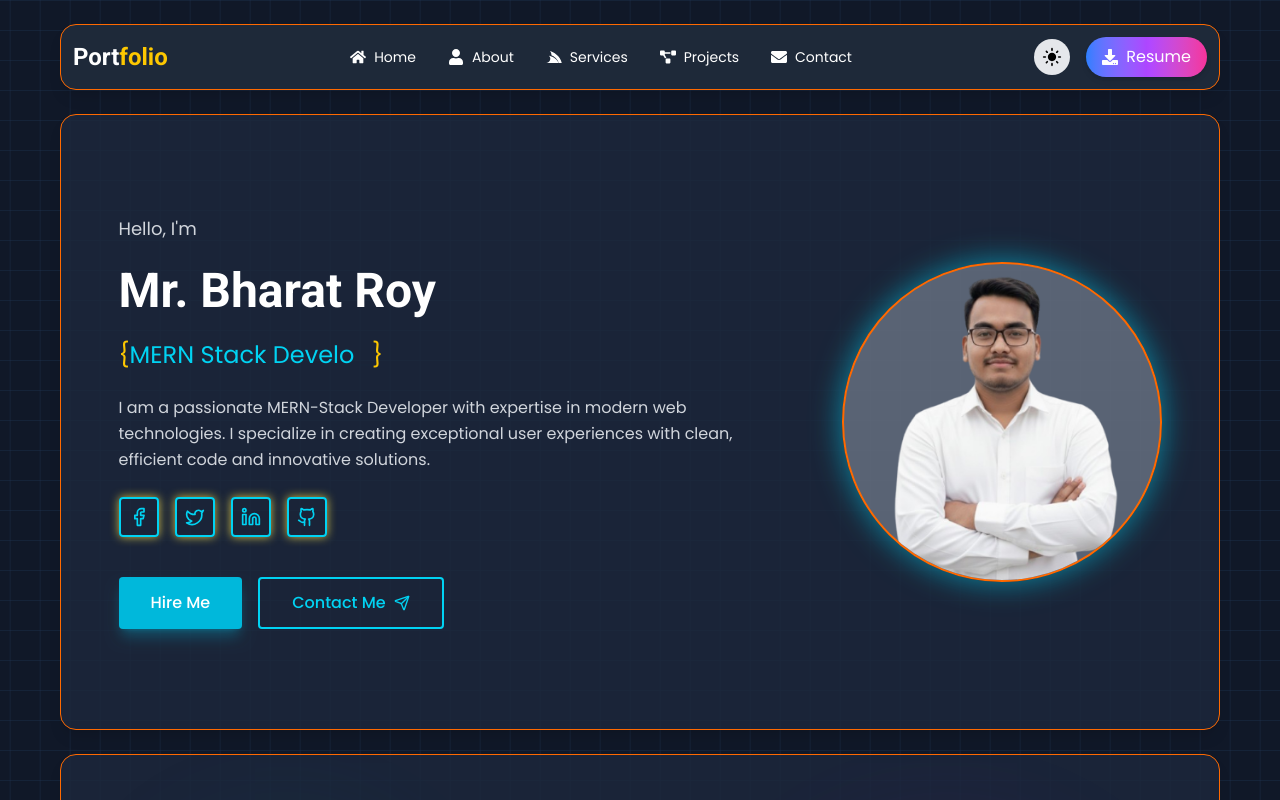
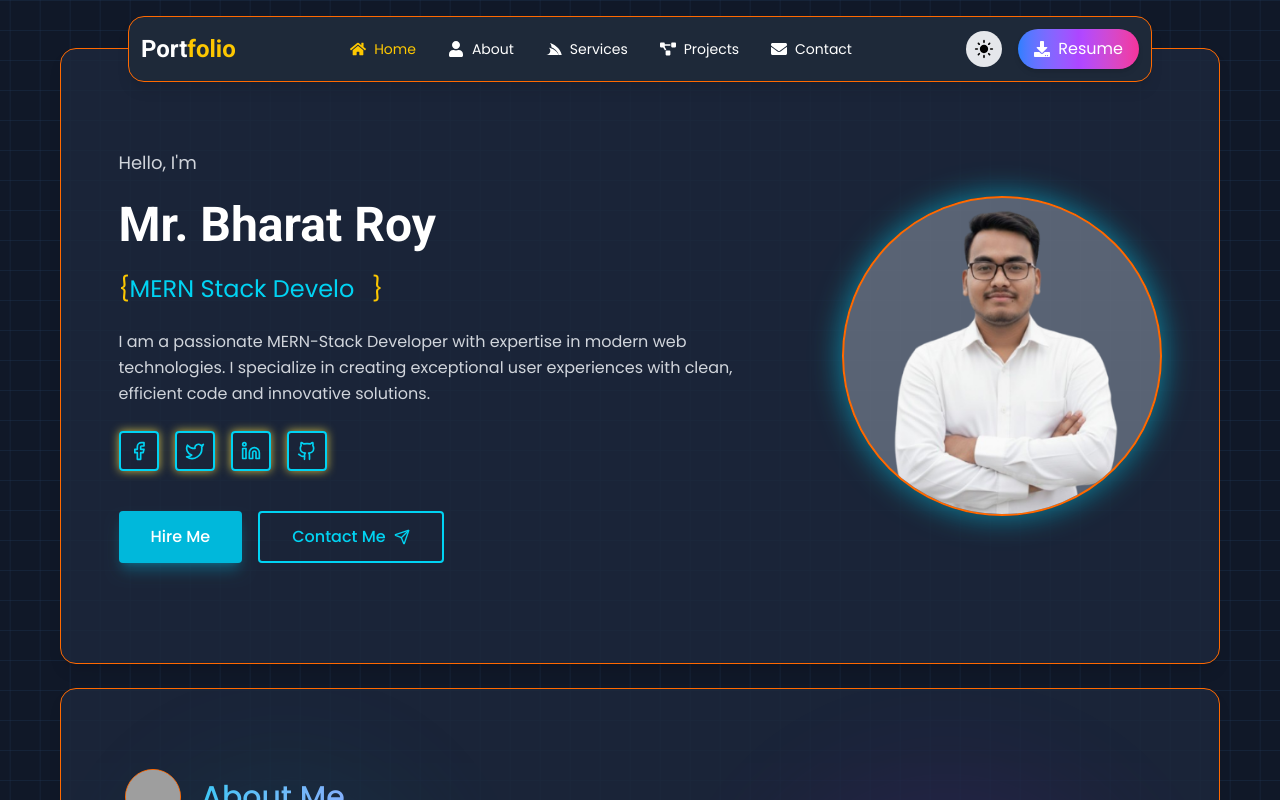
Before and after one commit to bharatroy4D/bharat-dev, a React (Vite) app: page / in a window 1280 px wide. Shown: the top 800 px of the page. Built offline with nearby package versions, Linux system fonts and the light colour scheme; grey boxes are pictures that could not be loaded.

Commit message:
Navbar of possition is fixed

```diff
--- a/src/Components/navbar/Navbar.jsx
+++ b/src/Components/navbar/Navbar.jsx
@@ -1,4 +1,4 @@
-import React, { useState } from "react";
+import React, { useState, useEffect } from "react";
 import {
   FaHome,
   FaUser,
@@ -22,6 +22,7 @@ const Navbar = () => {
 
   const [dark, setDark] = useState(true);
   const [isOpen, setIsOpen] = useState(false);
+  const [activeSection, setActiveSection] = useState("#banner");
 
   // 🌙 Toggle Dark/Light Mode
   const handleToggle = () => {
@@ -40,14 +41,35 @@ const Navbar = () => {
     if (section) {
       section.scrollIntoView({ behavior: "smooth" });
     }
-    // scroll complete hobar pore menu bondho korbo
     setTimeout(() => setIsOpen(false), 400);
   };
 
+  // 🎯 Detect Active Section While Scrolling
+  useEffect(() => {
+    const handleScrollSpy = () => {
+      const scrollY = window.scrollY;
+
+      menuLink.forEach((menu) => {
+        const section = document.querySelector(menu.id);
+        if (section) {
+          const sectionTop = section.offsetTop - 120; // navbar height adjust
+          const sectionHeight = section.offsetHeight;
+
+          if (scrollY >= sectionTop && scrollY < sectionTop + sectionHeight) {
+            setActiveSection(menu.id);
+          }
+        }
+      });
+    };
+
+    window.addEventListener("scroll", handleScrollSpy);
+    return () => window.removeEventListener("scroll", handleScrollSpy);
+  }, []);
+
   return (
-    <div className="poppins relative z-50">
+    <div className="poppins fixed top-4 left-0 right-0 z-50 flex justify-center">
       {/* Navbar Container */}
-      <div className="flex items-center justify-between bg-gray-800 text-white rounded-2xl border border-orange-500 p-3 shadow-lg hover:shadow-orange-400/30">
+      <div className="flex items-center justify-between bg-gray-800 text-white rounded-2xl border border-orange-500 p-3 shadow-lg hover:shadow-orange-400/30 w-[95%] lg:w-[80%] transition-all duration-300">
         {/* Logo */}
         <a href="#banner" className="text-2xl roboto font-bold">
           Port<span className="text-yellow-400">folio</span>
@@ -59,7 +81,11 @@ const Navbar = () => {
             <button
               key={menu.id}
               onClick={() => handleScroll(menu.id)}
-              className="flex items-center gap-2 cursor-pointer hover:text-yellow-400 duration-300"
+              className={`flex items-center gap-2 cursor-pointer duration-300 ${
+                activeSection === menu.id
+                  ? "text-yellow-400"
+                  : "hover:text-yellow-400"
+              }`}
             >
               {menu.icon}
               <span className="text-sm">{menu.name}</span>
@@ -118,7 +144,11 @@ const Navbar = () => {
           <button
             key={menu.id}
             onClick={() => handleScroll(menu.id)}
-            className="flex items-center w-full px-6 gap-3 text-lg hover:text-yellow-400 duration-300"
+            className={`flex items-center w-full px-6 gap-3 text-lg duration-300 ${
+              activeSection === menu.id
+                ? "text-yellow-400"
+                : "hover:text-yellow-400"
+            }`}
           >
             {menu.icon}
             {menu.name}
--- /dev/null
+++ b/src/layout/Main.jsx
@@ -0,0 +1,14 @@
+import React from 'react';
+import { Outlet } from 'react-router-dom';
+import Navbar from '../Components/navbar/Navbar';
+
+const Main = () => {
+    return (
+        <div>
+            <Navbar/>
+            <Outlet />
+        </div>
+    );
+};
+
+export default Main;
```
Also changed, not shown: src/routes/routes.jsx (added, +11 -0 lines).
